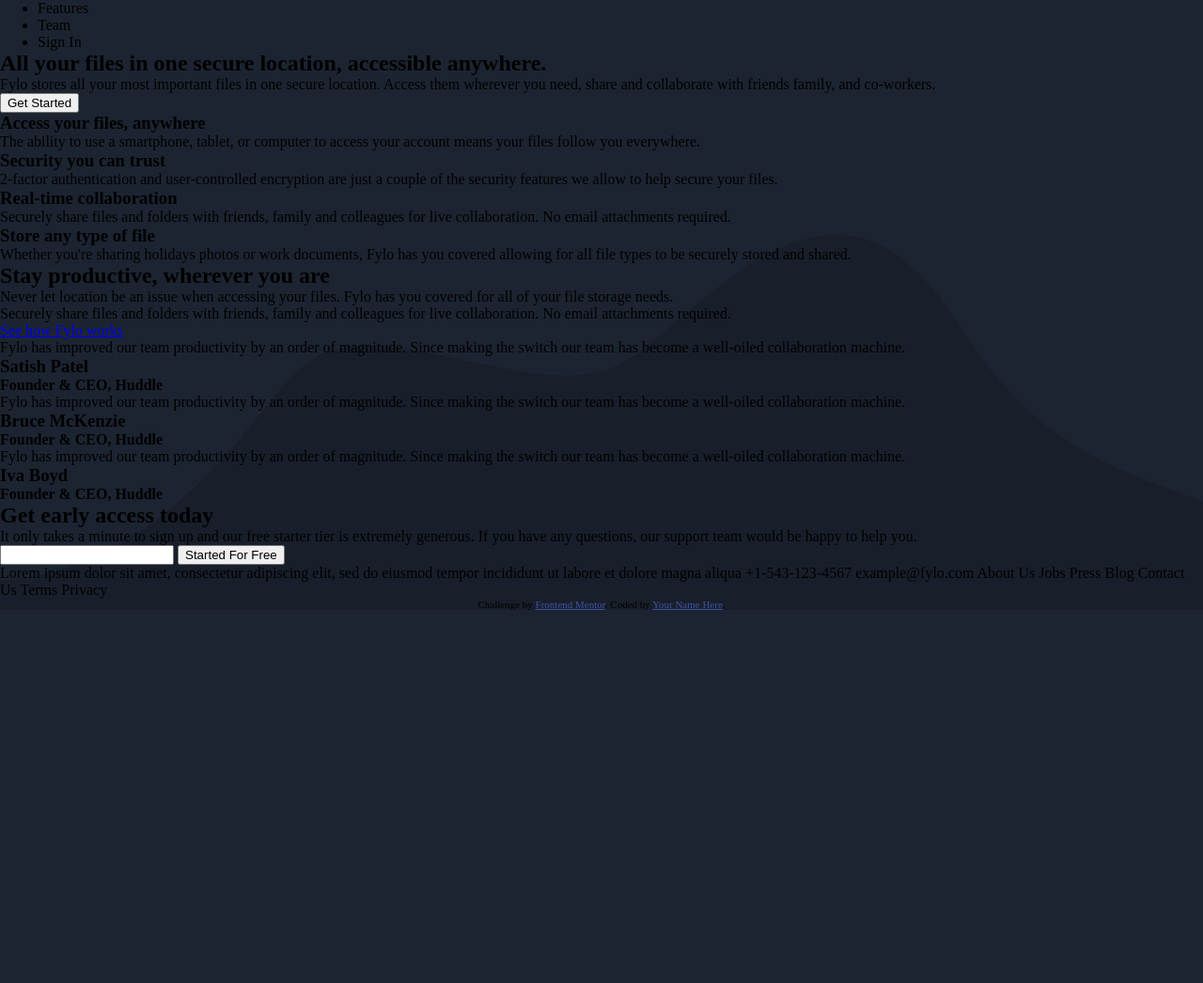
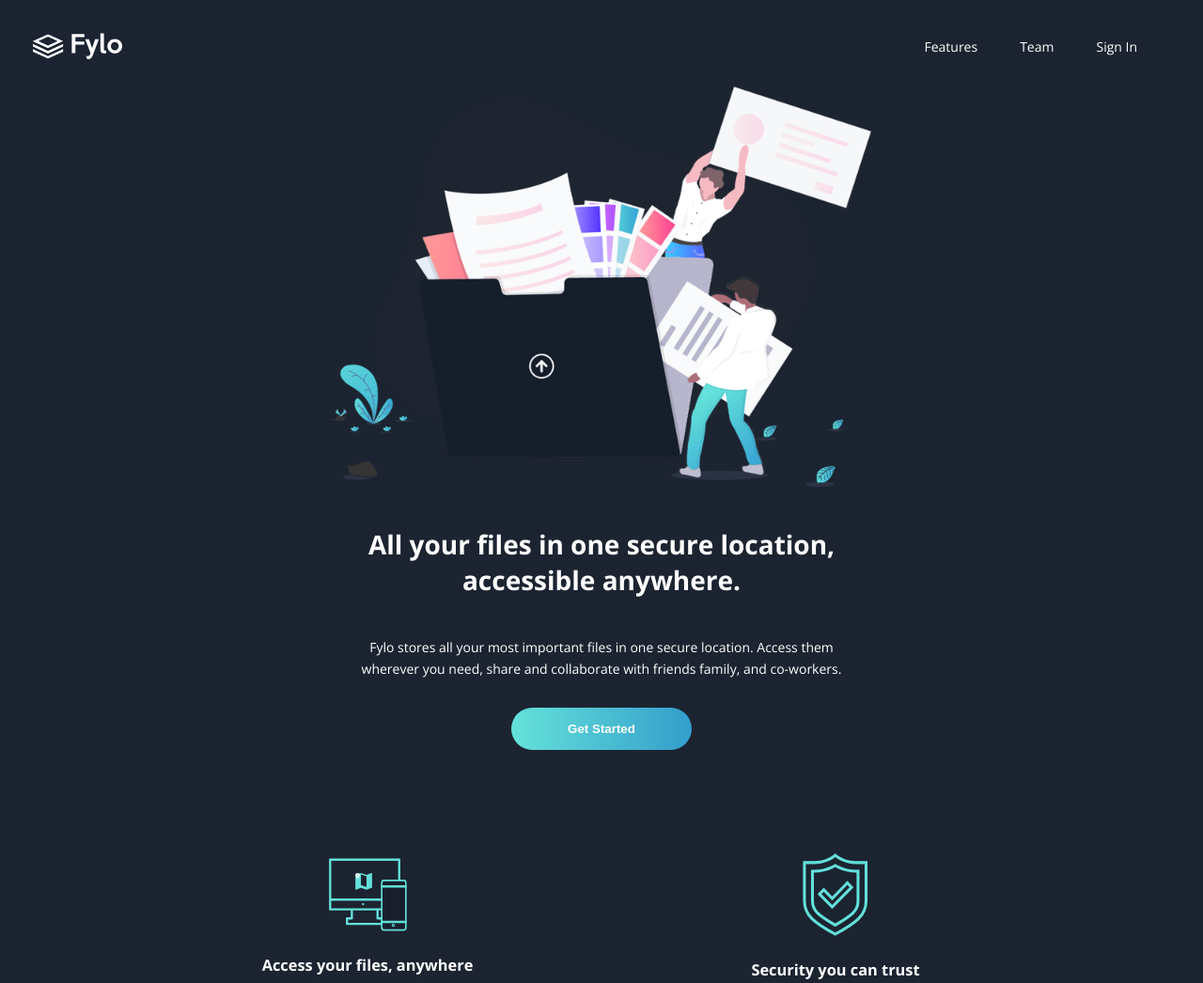
Before and after one commit to sergioatreides/fylo-dark-theme-landing-page, a plain HTML site: page index.html in a window 1280 px wide. Shown: the top 1046 px of the page at 94% size. Before the commit the page ends 800 px from the top, so only its background shows below. Drawn offline with nearby package versions, Linux system fonts and the light colour scheme.

Commit message:
Alpha v2 - 50% styled

```diff
--- a/css/styles.css
+++ b/css/styles.css
@@ -24,14 +24,192 @@ body {
     background-repeat: no-repeat;
     background-size: contain;
     background-position-x: center;
-    background-position-y: bottom;
+    background-position-y: center;
+    color: var(--white);
+    font-family: var(--fuente-cuerpo);
+    font-size: 14px;
+}
+.contenedor {
+    width: 100vw;
+    display: grid;
+    grid-template-columns: 1fr;
+    grid-template-rows: repeat(5, auto);
+}
+h1,
+h2 {
+    font-size: 2em;
+    margin-top: 1.5em;
+    margin-bottom: 1.5em;
+}
+h3 {
+    margin-bottom: .8em;
+}
+.parrafo {
+    line-height: 1.6em;
 }
 
+/* -----------    MENU SUPERIOR    ------------*/
 
+.menu-superior {
+    display: flex;
+    flex-direction: row;
+    width: 100vw;
+    align-items: center;
+    background-color: var(--dark-blue);
+    padding-top: 2.5em;
+    padding-bottom: 2em;
+/*     position: fixed; */
+}
+.menu-superior ul {
+    display: flex;
+    flex-direction: row;
+    list-style: none;
+    margin-right: 50px;
+}
+.menu-superior ul li {
+    margin-right: 20px;
+    margin-left: 25px;
+}
+.menu-superior__logo {
+    height: 2em;
+    margin-left: 2.5em;
+}
 
+/* ------------   SECCIÓN HERO   ---------------*/
 
+.s-hero {
+    width: 50%;
+    display: flex;
+    flex-direction: column;
+    justify-content: center;
+    text-align: center;
+}
+.s-hero__img {
+    width: 90%;
+}
+.s-hero__parrafo,
+.s-hero__h1 {
+    width: 80%;
+}
 
+/* ------------ SECCIÓN FEATURES ------------*/
 
+.s-features {
+    width: 70%;
+    display: grid;
+    grid-template-columns: repeat(2, 1fr);
+    grid-template-rows: repeat(2, 1fr);
+    grid-column-gap: 100px;
+    grid-row-gap: 80px;
+    margin-top: 80px;
+    margin-bottom: 80px;
+    text-align: center;
+}
+.s-features__item {
+    display: flex;
+    flex-direction: column;
+    justify-content: center;
+    padding: 0px 20px;
+}
+.s-features__item img {
+    padding-bottom: 25px;
+}
+
+/* ---------- SECCIÓN CLAIM -------------*/
+.s-claim {
+    display: flex;
+    flex-direction: row;
+    width: 80%;
+    margin-top: 50px;
+}
+.s-claim__img {
+    height: 90%;
+}
+.s-claim__texto {
+    display: flex;
+    flex-direction: column;
+    justify-content: center;
+    padding-left: 40px;
+}
+.s-claim__h2 {
+    width: 60%;
+    margin-left: 0;
+}
+.s-claim__p {
+    margin-bottom: 17px;
+}
+.s-claim header {
+    margin-left: 0;
+}
+.s-claim__a {
+    margin-left: 0;
+    color: var(--cyan);
+    text-decoration: none;
+}
+.s-claim__a:hover,
+.s-claim__a:active {
+    color: var(--white);
+}
+.s-claim__a::after {
+    content: "See how Fylo works";
+    display: block;
+    background: url("../images/icon-arrow.svg") no-repeat;
+    background-position: right;
+    width: 150px;
+    height: 20px;
+    float: right;
+    border-bottom: 1px solid var(--cyan);
+}
+
+/* -------- SECCIÓN TESTIMONIOS ---------*/
+
+.s-testimonios {
+    display: grid;
+    grid-template-columns: repeat(3, 1fr);
+    grid-template-rows: 1fr;
+    margin-top: 80px;
+    width: 80%;
+    grid-gap: 30px;
+    padding: 35px 10px;
+    background-image: url("../images/bg-quotes.png");
+    background-repeat: no-repeat;
+    background-position: top left;
+}
+.s-testimonios__item {
+    background-color: var(--dark-blue-testimonials);
+    padding: 35px 25px;
+}
+.s-testimonios_retrato {
+    width: 25px;
+    height: 25px;
+    border-radius: 50%;
+}
+.s-testimonios__heading {
+    display: flex;
+    flex-direction: row;
+}
+
+/* ------------     BOTONES   ---------------*/
+
+.boton {
+    padding: 15px 60px;
+    border-radius: 50px;
+    border: 0;
+    font-weight: bold;
+    color: var(--white);
+    background: linear-gradient(to right, var(--cyan), var(--blue));
+}
+.boton:active {
+    background: linear-gradient(to right, var(--white), var(--cyan));
+    cursor: pointer;
+}
+.boton:hover {
+    cursor: pointer;
+}
+.b-getstarted {
+    margin-top: 30px;
+    margin-bottom: 30px;
+}
 
 
 
--- a/index.html
+++ b/index.html
@@ -8,17 +8,12 @@
   <link href="https://fonts.googleapis.com/css2?family=Open+Sans:wght@400;700&family=Raleway:wght@400;700&display=swap" rel="stylesheet">
   <link rel="stylesheet" href="css/styles.css">
   <title>Frontend Mentor | Fylo landing page with dark theme and features grid</title>
-
-  <!-- Feel free to remove these styles or customise in your own stylesheet 👍 -->
-  <style>
-    .attribution { font-size: 11px; text-align: center; }
-    .attribution a { color: hsl(228, 45%, 44%); }
-  </style>
 </head>
 <body>
 
   <header>
     <nav class="menu-superior">
+      <img class="menu-superior__logo" src="images/logo.svg" alt="Fylo Logo">
       <ul>
         <li>Features</li>
         <li>Team</li>
@@ -27,15 +22,17 @@
     </nav>
   </header>
 
-  <main>
+  <main class="contenedor">
 
     <section class="seccion s-hero">
 
+      <img class="s-hero__img" src="images/illustration-intro.png" alt="Secure location">
+
       <header>
-        <h1>All your files in one secure location, accessible anywhere.</h1>
+        <h1 class="s-hero__h1">All your files in one secure location, accessible anywhere.</h1>
       </header>
 
-      <p class="parrafo">Fylo stores all your most important files in one secure location. Access them wherever you need, share and collaborate with friends family, and co-workers.</p>
+      <p class="parrafo s-hero__parrafo">Fylo stores all your most important files in one secure location. Access them wherever you need, share and collaborate with friends family, and co-workers.</p>
 
       <button class="boton b-getstarted" title="Get Started">Get Started</button>
 
@@ -43,22 +40,26 @@
 
     <section class="seccion s-features">
 
-      <div class="s-features__access">
+      <div class="s-features__item">
+        <img src="images/icon-access-anywhere.svg" alt="Access your files, anywhere">
         <header><h3>Access your files, anywhere</h3></header>
         <p class="parrafo">The ability to use a smartphone, tablet, or computer to access your account means your files follow you everywhere.</p>
       </div>
 
-      <div class="s-features__security">
+      <div class="s-features__item">
+        <img src="images/icon-security.svg" alt="Security you can trust">
         <header><h3>Security you can trust</h3></header>
         <p class="parrafo">2-factor authentication and user-controlled encryption are just a couple of the security features we allow to help secure your files.</p>
       </div>
 
-      <div class="s-features__realtime">
+      <div class="s-features__item">
+        <img src="images/icon-collaboration.svg" alt="Real-time collaboration">
         <header><h3>Real-time collaboration</h3></header>
         <p class="parrafo">Securely share files and folders with friends, family and colleagues for live collaboration. No email attachments required.</p>
       </div>
 
-      <div class="s-features__realtime">
+      <div class="s-features__item">
+        <img src="images/icon-any-file.svg" alt="Real-time collaboration">
         <header><h3>Store any type of file</h3></header>
         <p class="parrafo">Whether you're sharing holidays photos or work documents, Fylo has you covered allowing for all file types to be securely stored and shared.</p>
       </div>
@@ -67,49 +68,64 @@
 
     <section class="seccion s-claim">
 
-      <header>
-        <h2>Stay productive, wherever you are</h2>
-      </header>
+      <img class="s-claim__img" src="images/illustration-stay-productive.png" alt="Stay productive">
 
-      <p class="parrafo">Never let location be an issue when accessing your files. Fylo has you covered for all of your file storage needs.</p>
-      <p class="parrafo">Securely share files and folders with friends, family and colleagues for live collaboration. No email attachments required.</p>
+      <div class="s-claim__texto">
 
-      <a href="#">See how Fylo works</a>
+        <header>
+          <h2 class="s-claim__h2">Stay productive, wherever you are</h2>
+        </header>
+
+        <p class="parrafo s-claim__p">Never let location be an issue when accessing your files. Fylo has you covered for all of your file storage needs.</p>
+        <p class="parrafo s-claim__p">Securely share files and folders with friends, family and colleagues for live collaboration. No email attachments required.</p>
+
+        <a href="#" class="s-claim__a"></a>
+
+      </div>
 
     </section>
 
     <section class="seccion s-testimonios">
 
-      <div class="s-testimonio__patel">
+      <div class="s-testimonios__item">
 
         <p class="parrafo">Fylo has improved our team productivity by an order of magnitude. Since making the switch our team has become a well-oiled collaboration machine.</p>
 
-        <header>
-          <h3>Satish Patel</h3>
-          <h4>Founder & CEO, Huddle</h4>
-        </header>
+        <div class="s-testimonios__heading">
+          <img class="s-testimonios_retrato" src="images/profile-1.jpg" alt="Satish Patel">
+          <div class="s-testimonios__id">
+            <h3 class="s-testimonios__nombre">Satish Patel</h3>
+            <p class="s-testimonios__cargo">Founder & CEO, Huddle</p>
+          </div>
+        </div>
 
       </div>
 
-      <div class="s-testimonio__mckenzie">
+      <div class="s-testimonios__item">
+
+        <p class="parrafo s-testimonios__item_p">Fylo has improved our team productivity by an order of magnitude. Since making the switch our team has become a well-oiled collaboration machine.</p>
+
+        <div class="s-testimonios__heading">
+          <img class="s-testimonios_retrato" src="images/profile-2.jpg" alt="Bruce McKenzie">
+          <div class="s-testimonios__id">
+            <h3 class="s-testimonios__nombre">Bruce McKenzie</h3>
+            <p class="s-testimonios__cargo">Founder & CEO, Huddle</p>
+          </div>
+        </div>
+
+      </div>
+
+      <div class="s-testimonios__item">
 
         <p class="parrafo">Fylo has improved our team productivity by an order of magnitude. Since making the switch our team has become a well-oiled collaboration machine.</p>
 
-        <header>
-          <h3>Bruce McKenzie</h3>
-          <h4>Founder & CEO, Huddle</h4>
-        </header>
-
-      </div>
-
-      <div class="s-testimonio__mckenzie">
-
-        <p class="parrafo">Fylo has improved our team productivity by an order of magnitude. Since making the switch our team has become a well-oiled collaboration machine.</p>
-
-        <header>
-          <h3>Iva Boyd</h3>
-          <h4>Founder & CEO, Huddle</h4>
-        </header>
+        <div class="s-testimonios__heading">
+          <img class="s-testimonios_retrato" src="images/profile-3.jpg" alt="Iva Boyd">
+          <div class="s-testimonios__id">
+            <h3 class="s-testimonios__nombre">Iva Boyd</h3>
+            <p class="s-testimonios__cargo">Founder & CEO, Huddle</p>
+          </div>
+        </div>
 
       </div>
 
```
